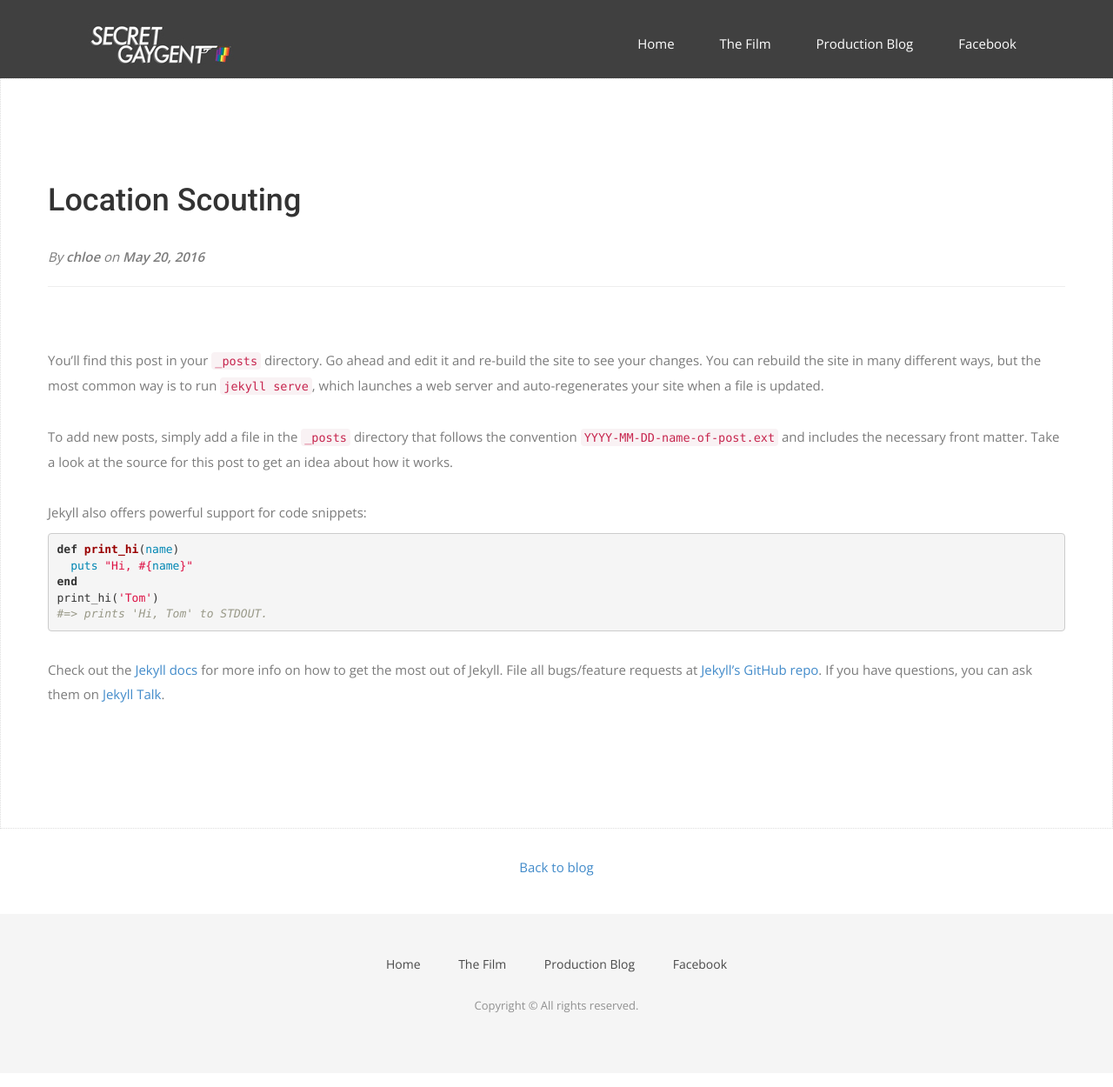
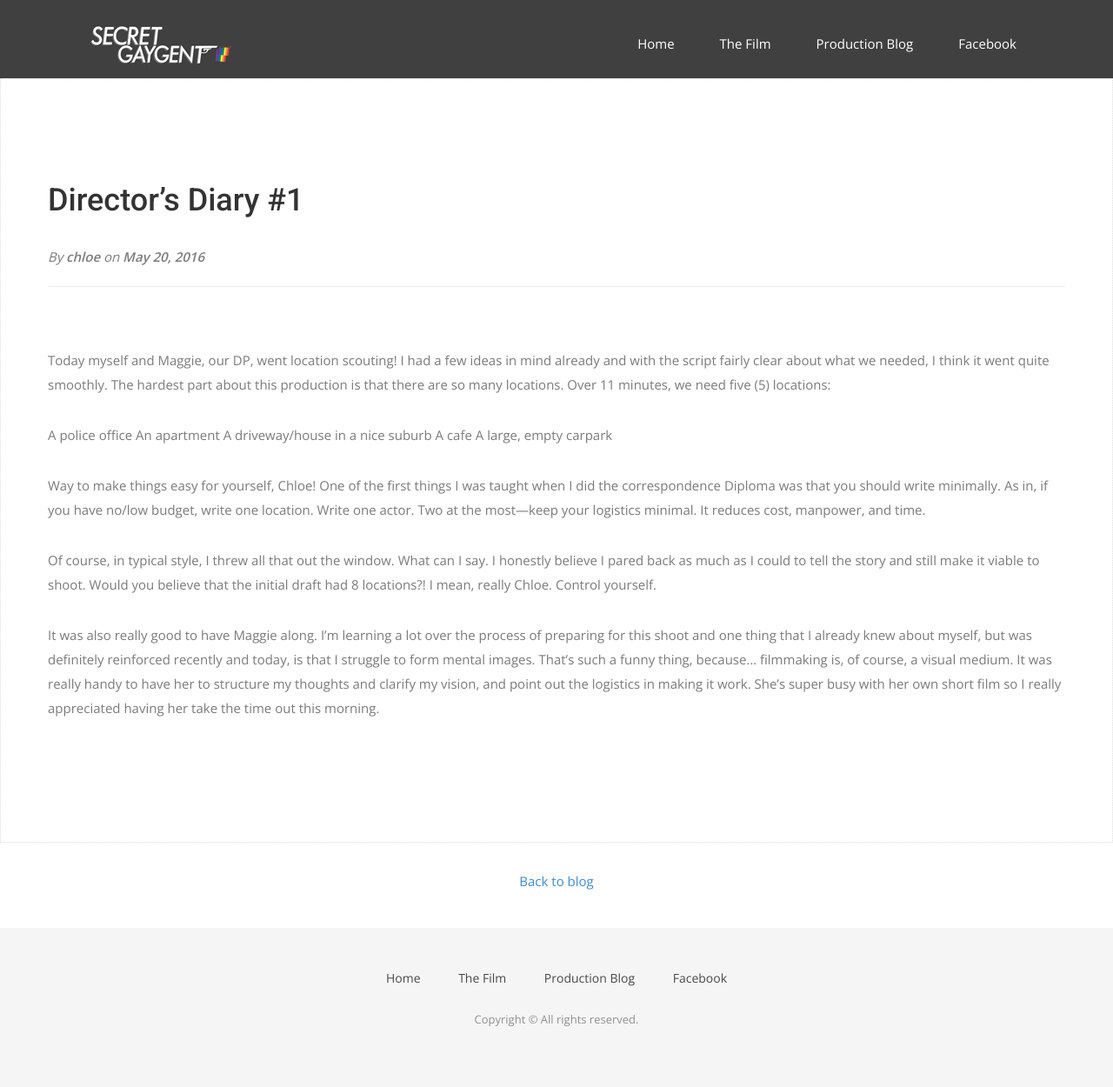
Before and after one commit to jetgirl78/secret, a Jekyll site: the page built from _posts/2017-08-24-directors.md, in a window 1280 px wide. Shown: the whole page at 87% size. Built offline with Jekyll 4.4.1, drawn with Linux system fonts in a browser that asks for light colours; nearby versions of some CDN libraries; some web fonts are replaced.

Commit message:
Update 2017-08-24-directors.md

```diff
--- a/_posts/2017-08-24-directors.md
+++ b/_posts/2017-08-24-directors.md
@@ -1,27 +1,21 @@
 ---
 layout: post
-title: Location Scouting
+title: 'Director’s Diary #1'
 subtitle: Location Scouting
 date: 2016-05-20T21:11:27.000Z
 author: chloe
 published: true
 ---
-You’ll find this post in your `_posts` directory. Go ahead and edit it and re-build the site to see your changes. You can rebuild the site in many different ways, but the most common way is to run `jekyll serve`, which launches a web server and auto-regenerates your site when a file is updated.
+Today myself and Maggie, our DP, went location scouting! I had a few ideas in mind already and with the script fairly clear about what we needed, I think it went quite smoothly. The hardest part about this production is that there are so many locations. Over 11 minutes, we need five (5) locations:
 
-To add new posts, simply add a file in the `_posts` directory that follows the convention `YYYY-MM-DD-name-of-post.ext` and includes the necessary front matter. Take a look at the source for this post to get an idea about how it works.
+A police office
+An apartment
+A driveway/house in a nice suburb
+A cafe
+A large, empty carpark
 
-Jekyll also offers powerful support for code snippets:
+Way to make things easy for yourself, Chloe! One of the first things I was taught when I did the correspondence Diploma was that you should write minimally. As in, if you have no/low budget, write one location. Write one actor. Two at the most—keep your logistics minimal. It reduces cost, manpower, and time.
 
-{% highlight ruby %}
-def print_hi(name)
-  puts "Hi, #{name}"
-end
-print_hi('Tom')
-#=> prints 'Hi, Tom' to STDOUT.
-{% endhighlight %}
+Of course, in typical style, I threw all that out the window. What can I say. I honestly believe I pared back as much as I could to tell the story and still make it viable to shoot. Would you believe that the initial draft had 8 locations?! I mean, really Chloe. Control yourself.
 
-Check out the [Jekyll docs][jekyll-docs] for more info on how to get the most out of Jekyll. File all bugs/feature requests at [Jekyll’s GitHub repo][jekyll-gh]. If you have questions, you can ask them on [Jekyll Talk][jekyll-talk].
-
-[jekyll-docs]: http://jekyllrb.com/docs/home
-[jekyll-gh]:   https://github.com/jekyll/jekyll
-[jekyll-talk]: https://talk.jekyllrb.com/
+It was also really good to have Maggie along. I’m learning a lot over the process of preparing for this shoot and one thing that I already knew about myself, but was definitely reinforced recently and today, is that I struggle to form mental images. That’s such a funny thing, because… filmmaking is, of course, a visual medium. It was really handy to have her to structure my thoughts and clarify my vision, and point out the logistics in making it work. She’s super busy with her own short film so I really appreciated having her take the time out this morning.
```
